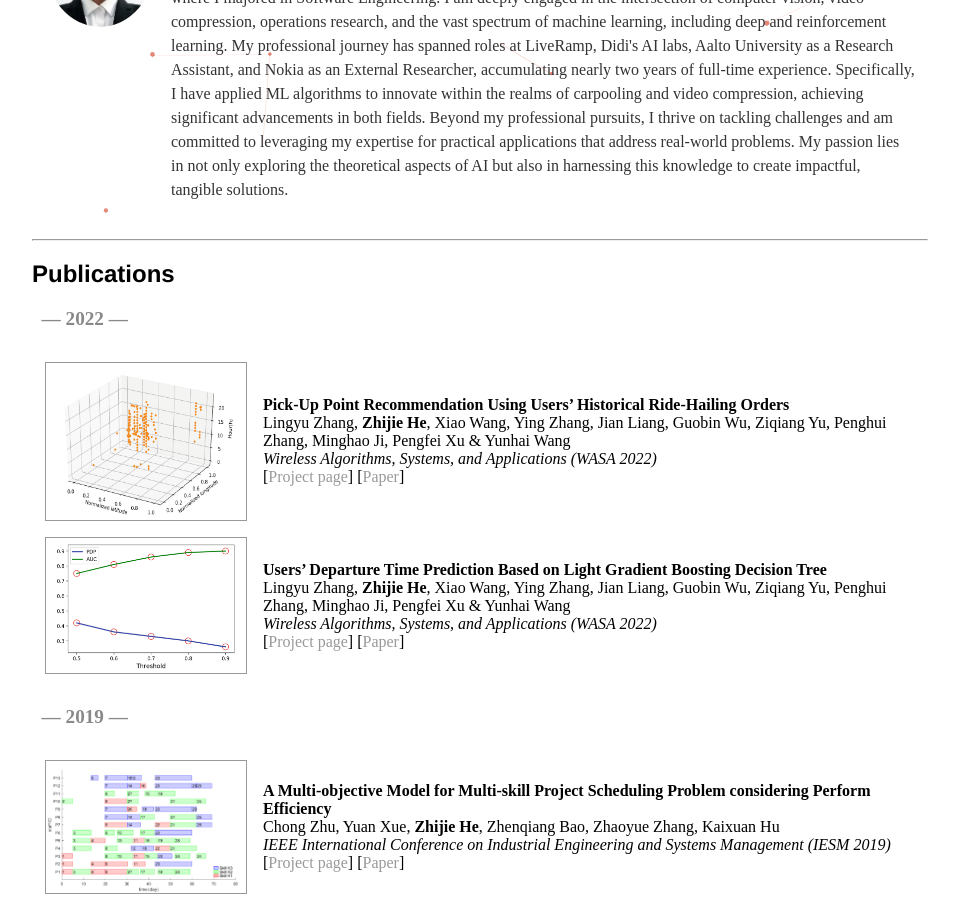
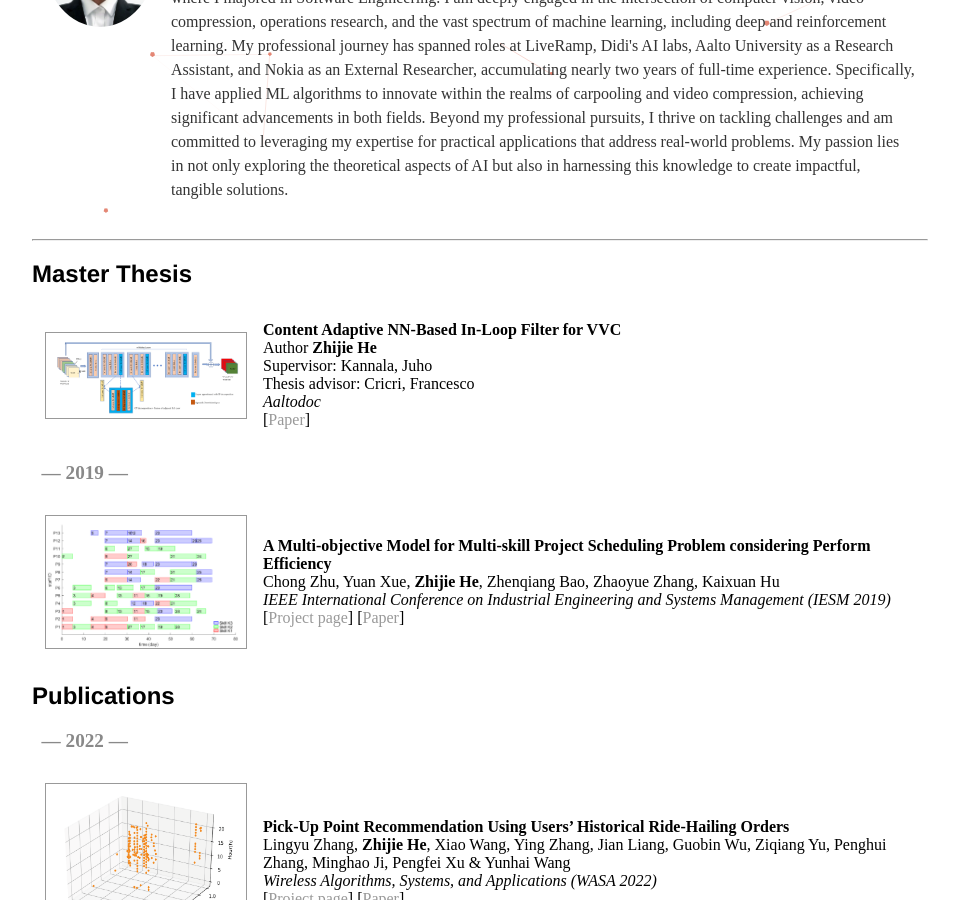
Before and after one commit to Zhijie-He/Zhijie-He.github.io, a Jekyll site: the page built from index.html, in a window 1280 px wide and 900 px high, scrolled down 305 px. Shown: the whole window, without its empty margins (160-1119 px from the left). Built offline with Jekyll 4.4.1, drawn with Linux system fonts in a browser that asks for light colours.

Commit message:
add master thesis

```diff
--- a/index.html
+++ b/index.html
@@ -40,6 +40,53 @@ title: Zhijie (Alan) He
 
 
 <hr>
+
+<h2>Master Thesis</h2>
+
+<table border="0" cellpadding="3" cellspacing="10">
+	<tr>
+		<td><a href="https://aaltodoc.aalto.fi/items/11c1f1c3-c84e-4733-ac55-b7e3602671c0"><img style="vertical-align:middle"
+					src="/projects/master_thesis/master_thesis_thumb.png" width="200" height="inherit" border="1px"
+					alt="" /></a></td>
+		<td>
+			<b>Content Adaptive NN-Based In-Loop Filter for VVC</b>
+			<br>
+			Author <b> Zhijie He </b> <br>
+			Supervisor: Kannala, Juho <br>
+			Thesis advisor: Cricri, Francesco <br>
+			<em> Aaltodoc </em> <br>
+
+			[<a href="https://aaltodoc.aalto.fi/items/11c1f1c3-c84e-4733-ac55-b7e3602671c0">Paper</a>]
+
+		</td>
+	</tr>
+
+</table>
+
+
+<p style="color:#898989;"><b> &nbsp; &mdash; 2019 &mdash; </b></p>
+
+<table border="0" cellpadding="3" cellspacing="10">
+	<tr>
+		<td><a href="/projects/multi_skill/index.html"><img style="vertical-align:middle"
+					src="/projects/multi_skill/multi_skill_thumb.png" width="200" height="inherit" border="1px"
+					alt="" /></a></td>
+		<td>
+			<b>A Multi-objective Model for Multi-skill Project Scheduling Problem considering Perform
+				Efficiency</b>
+			<br>
+			Chong Zhu, Yuan Xue, <b>Zhijie He</b>, Zhenqiang Bao, Zhaoyue Zhang, Kaixuan Hu<br>
+
+			<em> IEEE International Conference on Industrial Engineering and Systems Management (IESM 2019)
+			</em> <br>
+
+			[<a href="/projects/multi_skill/index.html">Project page</a>] [<a
+				href="/projects/multi_skill/Multi_skill_IESM2019.pdf">Paper</a>]
+
+		</td>
+	</tr>
+</table>
+
 
 <h2>Publications</h2>
 
```
Also changed, not shown: projects/master_thesis/master_thesis_thumb.png (added).
